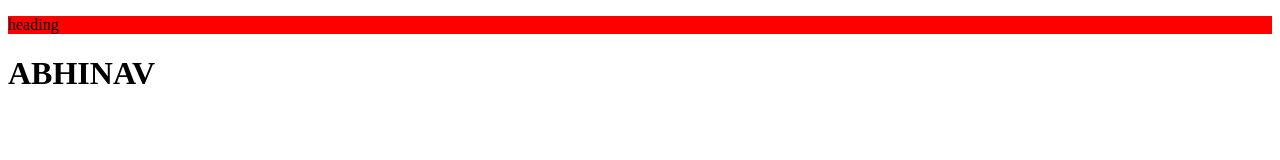
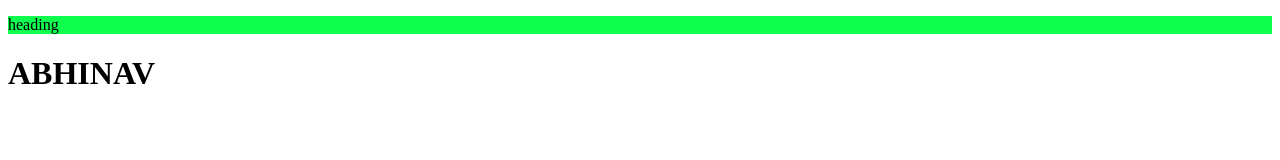
Before and after one commit to githubabhinav14/Lets_Develop, a plain HTML site: page index.html in a window 1280 px wide. Drawn offline with Linux system fonts and the light colour scheme.

Commit message:
Test 3 - Abhi

```diff
--- a/index.html
+++ b/index.html
@@ -15,7 +15,7 @@
 
 
 <body>
-   <p style="background-color: red;">heading</p>
+   <p style="background-color: rgb(15, 255, 79);">heading</p>
    <H1>ABHINAV</H1>
 
 </body>
```
